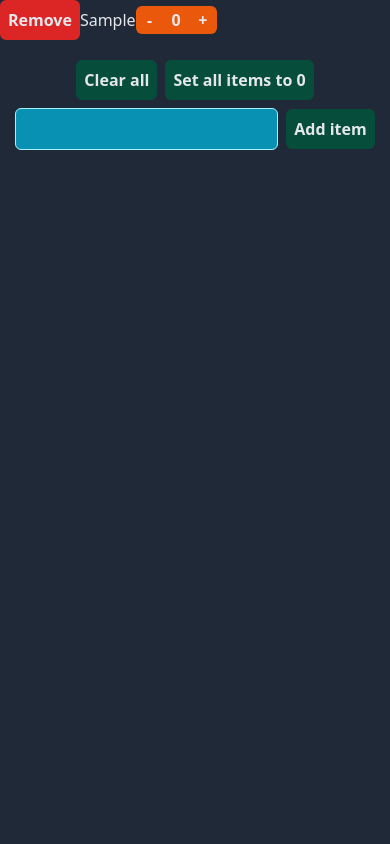
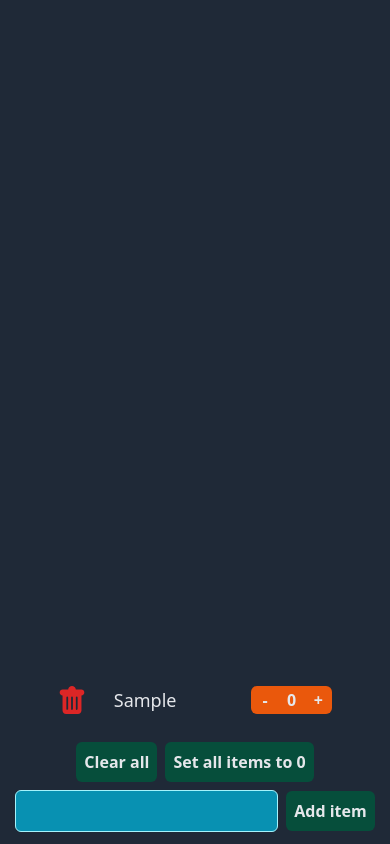
Before and after one commit to Emonee/miCarrito, a React (Vite) app: page / in a window 390 px wide. Both pictures are taken after typing "Sample" into the empty fields and a click on the button "Add item". Built offline with nearby package versions, Linux system fonts and the light colour scheme.

Commit message:
feat basic styles and mobile first

```diff
--- a/index.html
+++ b/index.html
@@ -6,8 +6,8 @@
     <meta name="viewport" content="width=device-width, initial-scale=1.0" />
     <title>Mi carrito</title>
   </head>
-  <body class="bg-gray-800">
-    <div id="root" class="text-gray-200"></div>
+  <body class="bg-gray-800 text-gray-200">
+    <div id="root"></div>
     <script type="module" src="/src/main.jsx"></script>
   </body>
 </html>
--- a/src/App.jsx
+++ b/src/App.jsx
@@ -6,7 +6,7 @@ import ItemList from './components/ItemList'
 export default function App() {
   const [ items, dispatchItems ] = useLocalItems()
   const clearAll = () => dispatchItems({ type: 'removeAllItems' })
-  const addItem = (newItemName) => dispatchItems({
+  const addItem = (newItemName) => !localStorage.getItem(newItemName) && dispatchItems({
     type: 'addItem',
     newItem: { itemName: newItemName, itemCount: 0}
   })
@@ -20,14 +20,14 @@ export default function App() {
     itemName
   })
   const setAllItemsToZero = () => dispatchItems({type: 'setAllItemsToZero'})
-  return <>
-    <div className='max-w-lg mx-auto flex justify-between flex-wrap mb-5'>
+  return <div className='mx-auto max-w-2xl h-screen flex flex-col justify-end p-3'>
+    <div className='w-3/4 mx-auto flex justify-between flex-wrap mb-5'>
       <ItemList items={items} changeItemCountTo={changeItemCountTo} removeItem={removeItem} />
     </div>
     <div className='flex justify-start items-center mx-auto w-fit gap-2 mb-2'>
       <button className='bg-emerald-900 font-bold p-2 rounded-md' onClick={clearAll}>Clear all</button>
       <button className='bg-emerald-900 font-bold p-2 rounded-md' onClick={setAllItemsToZero}>Set all items to 0</button>
     </div>
-      <AddItem addItem={addItem}/>
-  </>
+    <AddItem addItem={addItem}/>
+  </div>
 }
--- a/src/components/AddItem/index.jsx
+++ b/src/components/AddItem/index.jsx
@@ -11,7 +11,7 @@ export default function AddItem({ addItem }) {
   }
   return <>
     <form onSubmit={onSubmit} className="flex justify-center items-center gap-2">
-      <input ref={newNameInput} className="bg-cyan-600 p-2 rounded-md border border-cyan-200 text-white font-bold" type="text" name="newItem" required/>
+      <input ref={newNameInput} className="bg-cyan-600 p-2 rounded-md border border-cyan-200 text-white font-bold" type="text" name="newItem" maxLength="20" required/>
       <button type="submit" className="bg-emerald-900 font-bold p-2 rounded-md">Add item</button>
     </form>
   </>
--- a/src/components/Item/index.jsx
+++ b/src/components/Item/index.jsx
@@ -1,9 +1,11 @@
+import TrashIcon from "../../svgIconComponents/TrashIcon"
+
 export default function Item({ item: { itemName, itemCount }, changeItemCountTo, removeItem }) {
   return (
-    <div className="flex justify-start items-center">
-      <button className="rounded-md bg-red-600 font-bold p-2" onClick={() => removeItem(itemName)}>Remove</button>
-      <p>{itemName}</p>
-      <div className="flex justify-start items-center bg-orange-600 rounded-md font-bold">
+    <div className="flex justify-start items-center w-full gap-7 my-2">
+      <button onClick={() => removeItem(itemName)}><TrashIcon className="w-7 fill-red-600" /></button>
+      <p className="text-lg">{itemName}</p>
+      <div className="flex justify-start items-center bg-orange-600 rounded-md font-bold ml-auto">
         <button className="w-7 h-7" onClick={() => changeItemCountTo(itemName, itemCount - 1)}>-</button>
         <p className="mx-2">{itemCount}</p>
         <button className="w-7 h-7" onClick={() => changeItemCountTo(itemName, itemCount + 1)}>+</button>
--- /dev/null
+++ b/src/svgIconComponents/TrashIcon.jsx
@@ -0,0 +1,13 @@
+const SvgComponent = (props) => (
+  <svg
+    xmlns="http://www.w3.org/2000/svg"
+    viewBox="0 0 457.503 457.503"
+    style={{ enableBackground: "new 0 0 457.503 457.503" }}
+    xmlSpace="preserve"
+    {...props}
+  >
+    <path d="M381.575 57.067h-90.231C288.404 25.111 261.461 0 228.752 0S169.1 25.111 166.16 57.067H75.929c-26.667 0-48.362 21.695-48.362 48.362 0 26.018 20.655 47.292 46.427 48.313v246.694c0 31.467 25.6 57.067 57.067 57.067h195.381c31.467 0 57.067-25.6 57.067-57.067V153.741c25.772-1.02 46.427-22.294 46.427-48.313 0-26.667-21.694-48.361-48.361-48.361zm-215.734 319.75c0 8.013-6.496 14.509-14.508 14.509-8.013 0-14.508-6.496-14.508-14.509V186.113c0-8.013 6.496-14.508 14.508-14.508 8.013 0 14.508 6.496 14.508 14.508v190.704zm77.419 0c0 8.013-6.496 14.509-14.508 14.509-8.013 0-14.508-6.496-14.508-14.509V186.113c0-8.013 6.496-14.508 14.508-14.508 8.013 0 14.508 6.496 14.508 14.508v190.704zm77.419 0c0 8.013-6.496 14.509-14.508 14.509-8.013 0-14.509-6.496-14.509-14.509V186.113c0-8.013 6.496-14.508 14.509-14.508s14.508 6.496 14.508 14.508v190.704z" />
+  </svg>
+)
+
+export default SvgComponent
```
